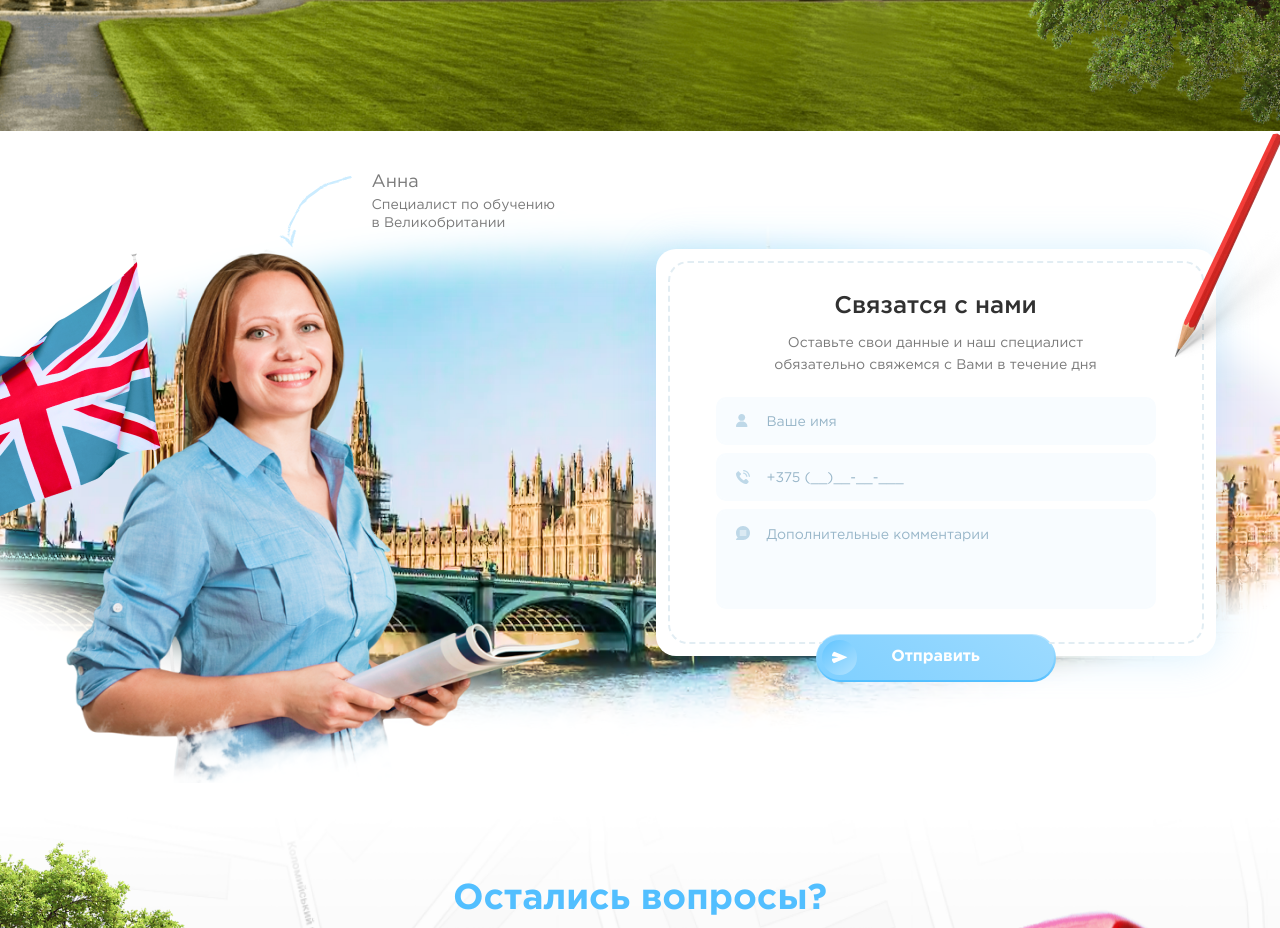
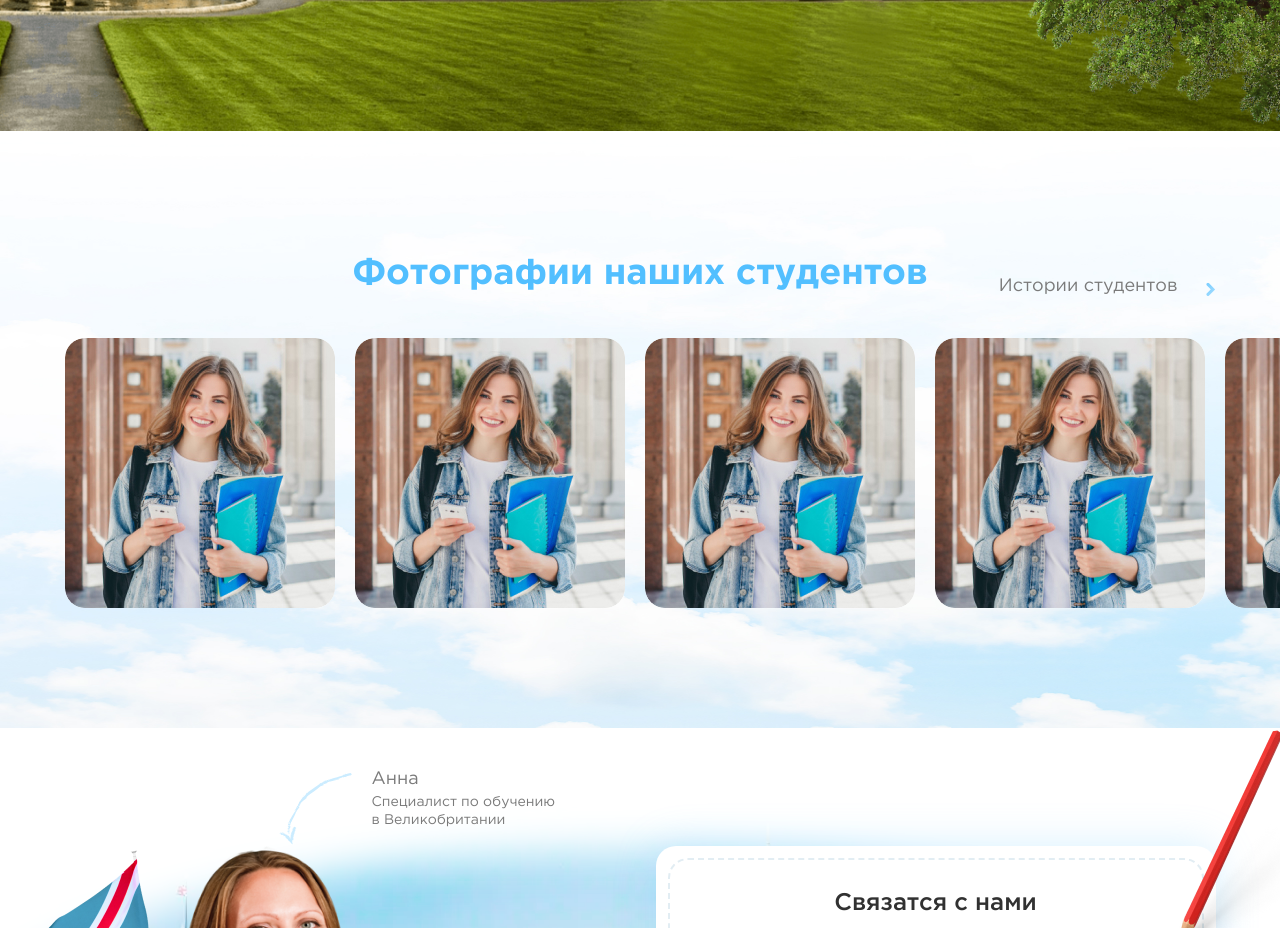
Before and after one commit to martsul/end-project, a plain HTML site: page home.html in a window 1280 px wide. Shown: the part 2580-3508 px from the top of the page. Drawn offline with Linux system fonts and the light colour scheme.

Commit message:
fix contancts and home students

```diff
--- a/css/home.css
+++ b/css/home.css
@@ -276,7 +276,7 @@
   display: inline-block;
   top: 100%;
   left: 0;
-  transform: translateY(-60%);
+  transform: translateY(-65%);
   width: 150%;
   height: 400px;
 }
@@ -364,3 +364,57 @@
 .reviews__card-review {
   color: #7A7A7A;
 }
+
+.home__examples {
+  background-image: url(../img/home-other-background.jpg);
+  background-size: 100% 100%;
+  padding-top: 120px;
+}
+
+.students {
+  display: flex;
+  flex-direction: column;
+  align-items: center;
+  padding-bottom: 120px;
+}
+
+.students__header {
+  display: flex;
+  width: 100%;
+  justify-content: space-between;
+  align-items: end;
+  margin-bottom: 40px;
+}
+
+.students__title {
+  position: relative;
+  left: 50%;
+  transform: translateX(-50%);
+  color: #52BFFF;
+  font-weight: 700;
+  font-size: 36px;
+}
+
+.students__link {
+  color: #7A7A7A;
+  font-size: 18px;
+  padding-right: 38px;
+  position: relative;
+}
+
+.students__link::before {
+  content: url("../img/blue-arr.svg");
+  position: absolute;
+  right: 0;
+  transform: rotate(180deg);
+}
+
+.students__card-container {
+  display: flex;
+  gap: 20px;
+  width: 100%;
+}
+
+.students__card-img {
+  border-radius: 20px;
+}
--- a/home.html
+++ b/home.html
@@ -28,7 +28,7 @@
     </div>
     <nav class="header__menu">
       <a href="home.html" class="header__menu-link menu-target">Главная</a>
-      <a href="about-us" class="header__menu-link">О нас</a>
+      <a href="about-us.html" class="header__menu-link">О нас</a>
       <a href="service.html" class="header__menu-link">Услуги</a>
       <a href="universities.html" class="header__menu-link">Университеты</a>
       <a href="students.html" class="header__menu-link">Студенты</a>
@@ -220,6 +220,27 @@
         </div>
       </section>
     </article>
+    <article class="home__examples">
+      <section class="students container">
+        <div class="students__header">
+          <h2 class="students__title">Фотографии наших студентов</h2>
+          <a href="students.html" class="students__link">Истории студентов</a>
+        </div>
+        <div class="students__card-container">
+          <img src="img/student-woman.jpg" alt="student-woman" class="students__card-img">
+          <img src="img/student-woman.jpg" alt="student-woman" class="students__card-img">
+          <img src="img/student-woman.jpg" alt="student-woman" class="students__card-img">
+          <img src="img/student-woman.jpg" alt="student-woman" class="students__card-img">
+          <img src="img/student-woman.jpg" alt="student-woman" class="students__card-img">
+          <img src="img/student-woman.jpg" alt="student-woman" class="students__card-img">
+          <button class="arrow" id="rigth-students-button">
+            <svg viewBox="0 0 10 14" fill="none" xmlns="http://www.w3.org/2000/svg" class="arrow-icon">
+              <path d="M2 2L7 7L2 12" stroke-width="3" stroke-linecap="round" />
+            </svg>
+          </button>
+        </div>
+      </section>
+    </article>
     <section class="feedback container">
       <div class="expert">
         <div class="expert__text">
```
Also changed, not shown: about-us.html (+1 -1 lines), application.html (+1 -1 lines), article.html (+1 -1 lines), css/contacts.css (+11 -0 lines), news.html (+1 -1 lines), service.html (+1 -1 lines), static-section.html (+1 -1 lines), students.html (+1 -1 lines), universities.html (+1 -1 lines), university.html (+1 -1 lines), img/student-woman.jpg (added).
